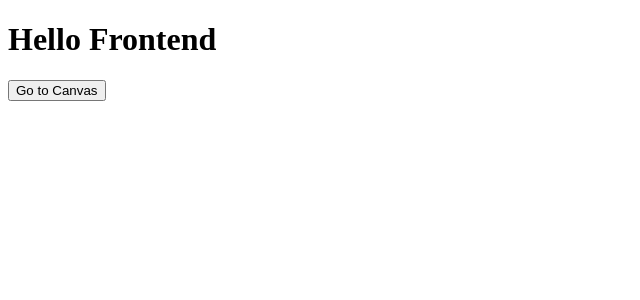
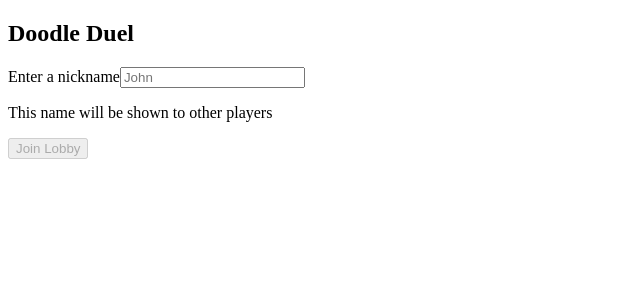
Before and after one commit to lswinny/doodle-duel-FE, a React (Vite) app: page / in a window 1280 px wide. Shown: the top 300 px of the page, without its empty margins (0-640 px from the left). Built offline with nearby package versions, Linux system fonts and the light colour scheme; no server answers.

Commit message:
add routes, update Landing page, add placeholder Lobby page

```diff
--- a/src/App.jsx
+++ b/src/App.jsx
@@ -1,10 +1,17 @@
-import { useEffect } from "react";
-import socket from "./socket"
+import { useState, useEffect } from "react";
+import { Routes, Route } from "react-router-dom";
+
+import socket from "./socket";
+
 import Canvas from "./Components/Canvas";
 import LandingPage from "./Components/LandingPage";
-import { Routes, Route } from "react-router-dom";
+import LobbyPage from "./Components/LobbyPage";
+import RoomPage from "./Components/RoomPage";
+import ResultsPage from "./Components/ResultsPage";
 
 function App() {
+  const [nickname, setNickname] = useState("");
+
   useEffect(() => {
     socket.on("connect", () => {
       console.log("Socket connected:", socket.id);
@@ -21,15 +28,41 @@ function App() {
   }, []);
 
   return (
-    <>
-        <main>
-          <h1>Hello Frontend</h1>
-          <Routes>
-            <Route path="/" element={<LandingPage />} />
-            <Route path="/canvas" element={<Canvas />} />
-          </Routes>
-        </main>
-    </>
+    <main className="app">
+      <Routes>
+        {}
+        <Route
+          path="/"
+          element={
+            <LandingPage
+              nickname={nickname}
+              setNickname={setNickname}
+            />
+          }
+        />
+
+        {}
+        <Route
+          path="/lobby"
+          element={<LobbyPage nickname={nickname} />}
+        />
+
+        <Route
+          path="/room"
+          element={<RoomPage nickname={nickname} />}
+        />
+
+        <Route
+          path="/canvas"
+          element={<Canvas nickname={nickname} />}
+        />
+
+        <Route
+          path="/results"
+          element={<ResultsPage nickname={nickname} />}
+        />
+      </Routes>
+    </main>
   );
 }
 
--- a/src/Components/LandingPage.jsx
+++ b/src/Components/LandingPage.jsx
@@ -1,14 +1,66 @@
-import { Link } from "react-router-dom";
+import { useNavigate } from "react-router-dom";
 
+function LandingPage({ nickname, setNickname }) {
+  const navigate = useNavigate();
 
-function LandingPage() {
-    return (
-        <>
-        <Link to="/Canvas">
-        <button>Go to Canvas</button>
-      </Link>
-        </>
-    )
+  function handleSubmit(event) {
+    event.preventDefault();
+
+    const trimmedName = nickname.trim();
+
+    if (!trimmedName) {
+      return;
+    }
+
+    navigate("/lobby");
+  }
+
+  function handleChange(event) {
+    setNickname(event.target.value);
+  }
+
+  return (
+    <section className="screen landing-screen">
+      {}
+      <header className="screen__header">
+        <h1 className="screen__title">Doodle Duel</h1>
+      </header>
+
+      {}
+      <div className="screen__body">
+        {}
+        <div className="avatar-circle" aria-hidden="true" />
+
+        {}
+        <form className="nickname-form" onSubmit={handleSubmit}>
+          <label className="nickname-form__label" htmlFor="nickname">
+            Enter a nickname
+          </label>
+
+          <input
+            id="nickname"
+            className="nickname-form__input"
+            type="text"
+            placeholder="John"
+            value={nickname}
+            onChange={handleChange}
+          />
+
+          <p className="nickname-form__helper">
+            This name will be shown to other players
+          </p>
+
+          <button
+            className="primary-button"
+            type="submit"
+            disabled={!nickname.trim()}
+          >
+            Join Lobby
+          </button>
+        </form>
+      </div>
+    </section>
+  );
 }
 
 export default LandingPage;
--- /dev/null
+++ b/src/Components/LobbyPage.jsx
@@ -0,0 +1,12 @@
+export default function LobbyPage({ nickname }) {
+    return (
+      <section className="screen">
+        <header className="screen__header">
+          <h1 className="screen__title">Lobby</h1>
+        </header>
+        <div className="screen__body">
+          <p>Hi {nickname || "Player"}! Lobby coming soon…</p>
+        </div>
+      </section>
+    );
+  }
```
Also changed, not shown: src/Components/Canvas.jsx (line endings or trailing spaces).
